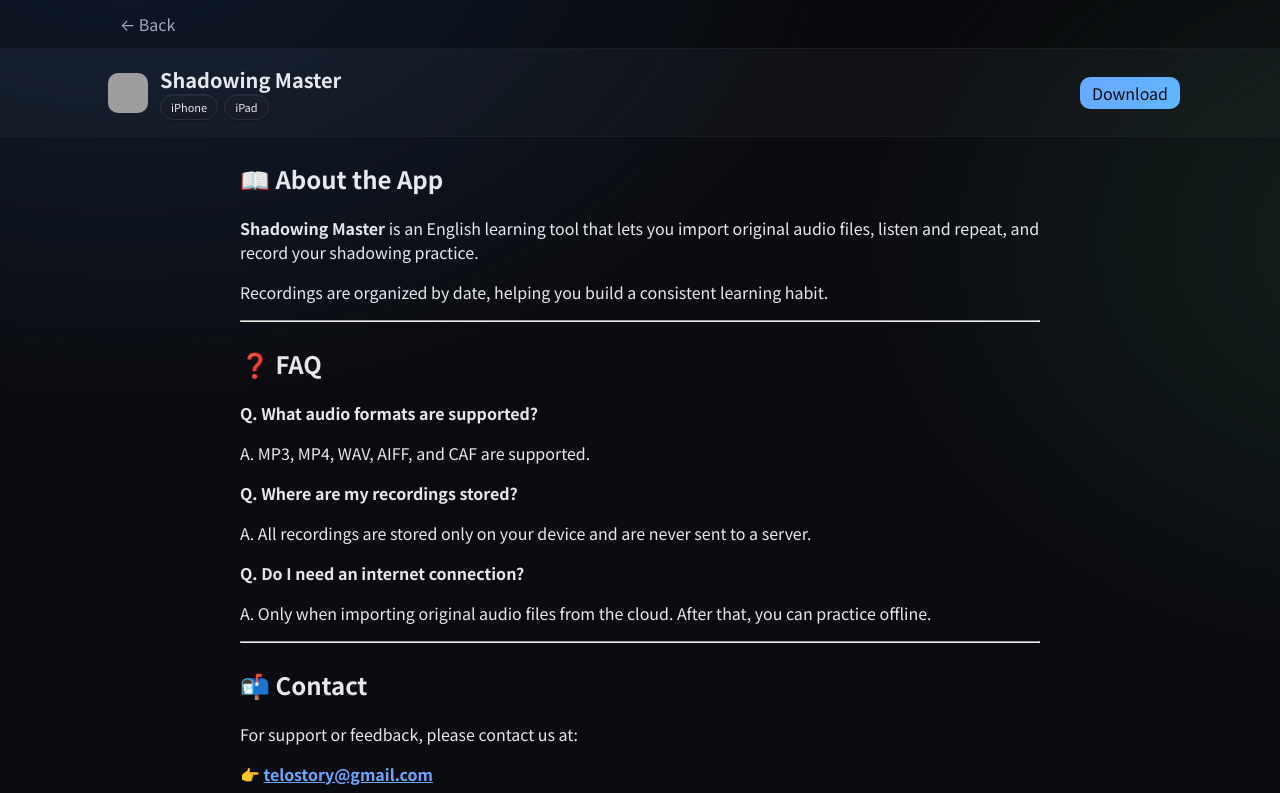
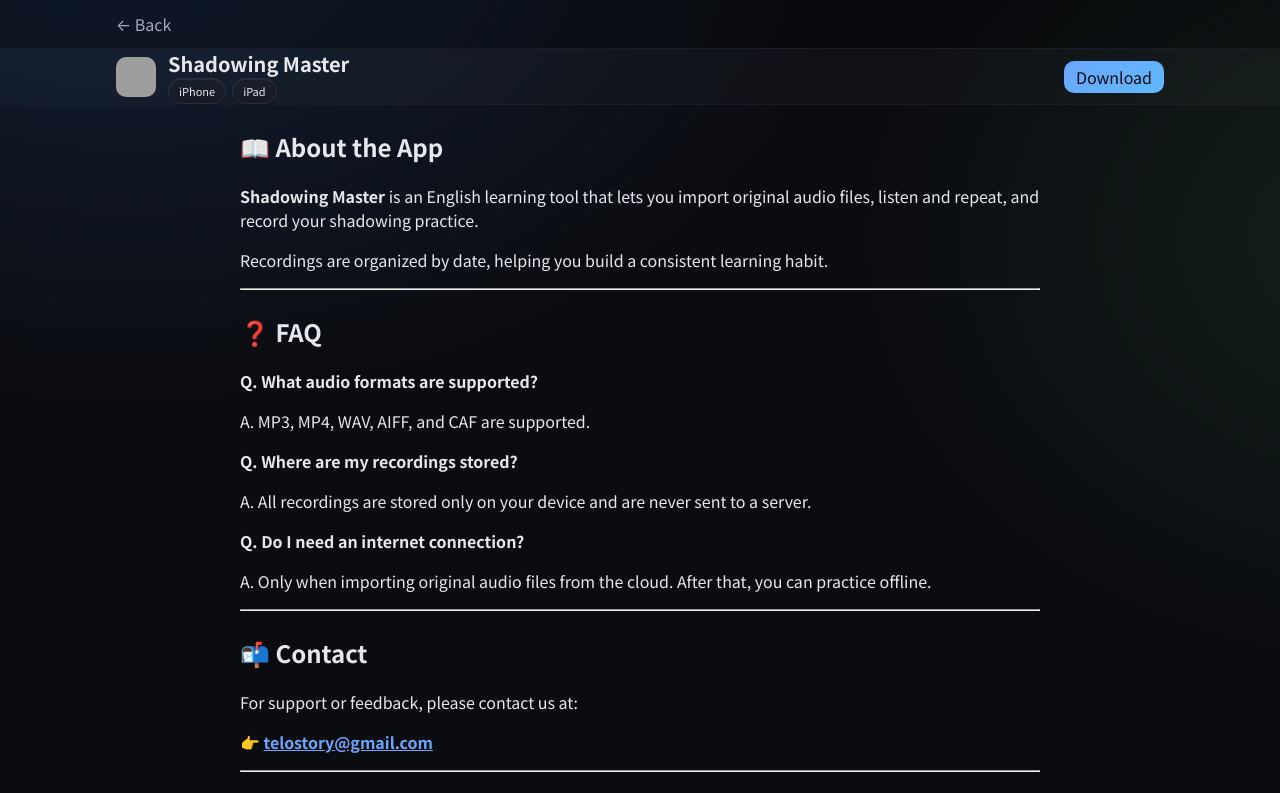
Before and after one commit to telostory/telostory.github.io, a plain HTML site: page guide-shadowing-master.html in a window 1280 px wide. Shown: the top 793 px of the page. Drawn offline with Linux system fonts and the light colour scheme; grey boxes are pictures that could not be loaded.

Commit message:
ui: add 16px horizontal padding to backbar and app header

```diff
--- a/styles.css
+++ b/styles.css
@@ -1,3 +1,5 @@
+.backbar .container { padding: 0 16px; }
+.apphead .container { padding: 0 16px; }
 :root {
   --bg: #0b0c10;
   --panel: #11131a;
@@ -80,7 +82,7 @@
 }
 /* guide page app header */
 .apphead-inner { display: flex; align-items: center; justify-content: space-between; gap: 14px; padding: 16px 0; }
-.apphead-left { display: flex; align-items: center; gap: 12px; padding-left: 8px; }
+.apphead-left { display: flex; align-items: center; gap: 12px; }
 .card-desc { margin: 0 0 12px; color: var(--muted); line-height: 1.5; }
 .card-actions { display: flex; gap: 8px; flex-wrap: wrap; }
 .btn { padding: 8px 12px; border-radius: 10px; border: 1px solid var(--border); color: var(--text); text-decoration: none; background: #141823; line-height: 1; display: inline-flex; align-items: center; gap: 8px; }
```
